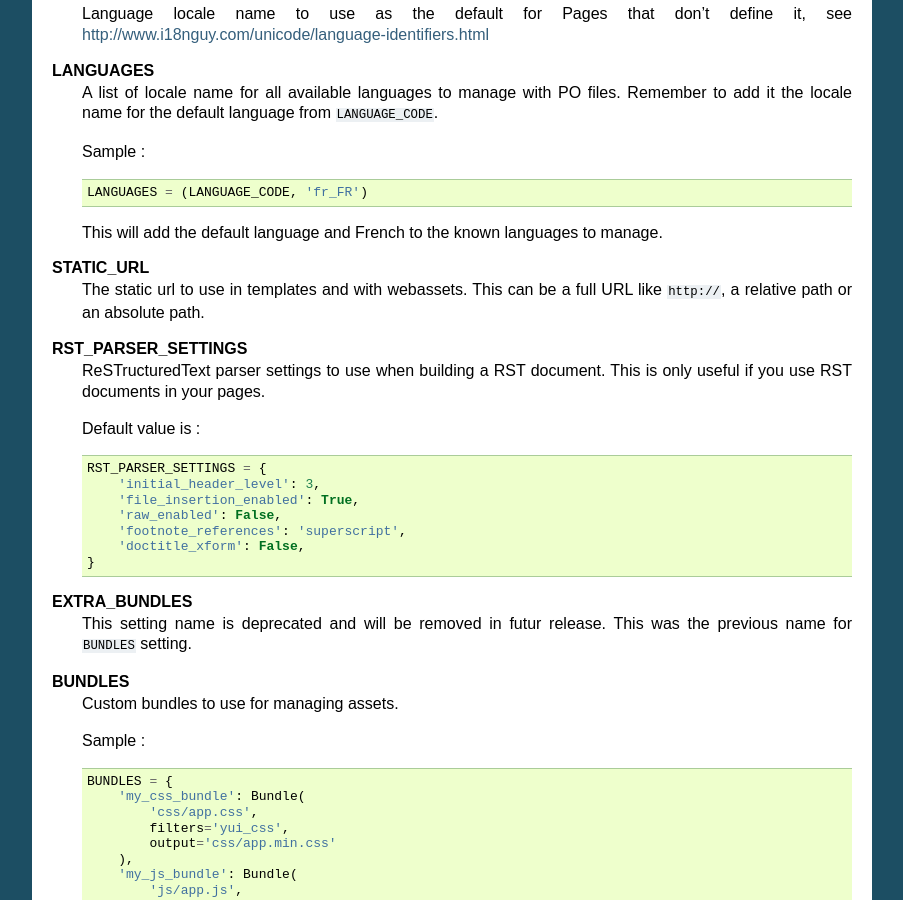
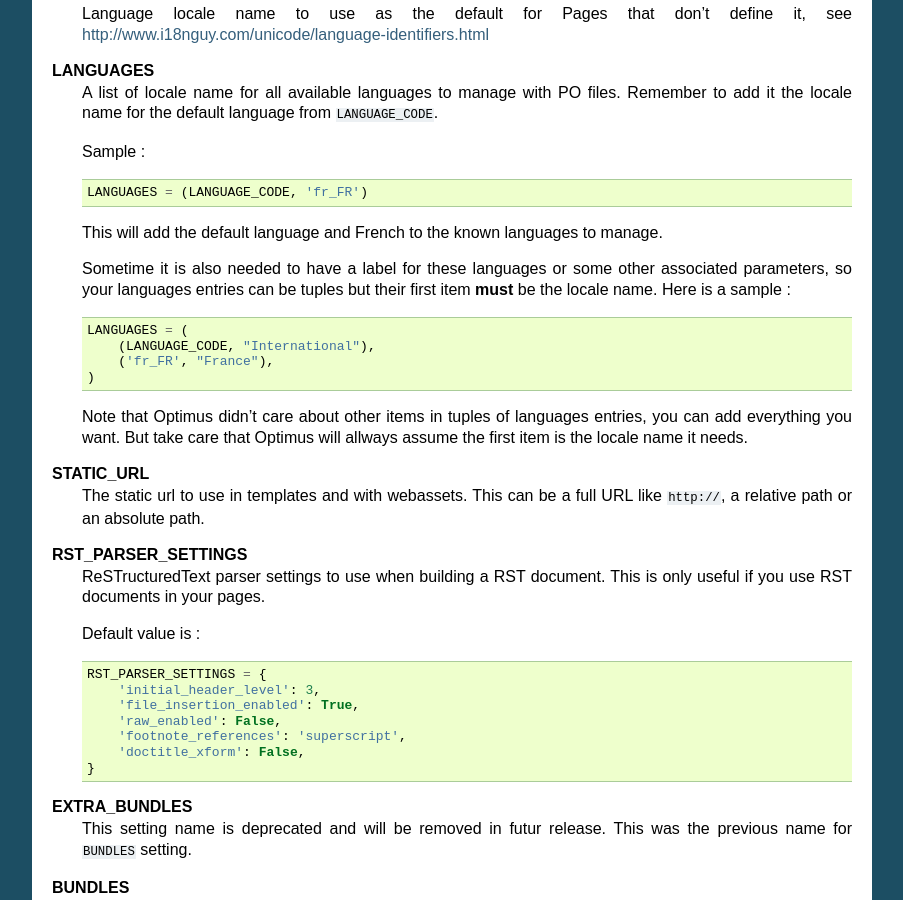
Before and after one commit to sveetch/Optimus, a Sphinx documentation site: the page built from docs/basics.rst, in a window 1280 px wide and 900 px high, scrolled down 1359 px. Shown: the whole window, without its empty margins (198-1101 px from the left). Built offline with Sphinx 7.4.7, drawn with Linux system fonts in a browser that asks for light colours.

Commit message:
Add new behavior for settings.LANGUAGES to permit tuples instead of simple locale name

```diff
--- a/docs/basics.rst
+++ b/docs/basics.rst
@@ -62,6 +62,16 @@ Below is a list of all available settings, but not all are created in the settin
         LANGUAGES = (LANGUAGE_CODE, 'fr_FR')
 
     This will add the default language and French to the known languages to manage.
+
+    Sometime it is also needed to have a label for these languages or some other associated parameters, so your languages entries can be tuples but their first item **must** be the locale name. Here is a sample : ::
+
+        LANGUAGES = (
+            (LANGUAGE_CODE, "International"),
+            ('fr_FR', "France"),
+        )
+
+    Note that Optimus didn't care about other items in tuples of languages entries, you can add everything you want. But take care that Optimus will allways assume the first item is the locale name it needs.
+
 **STATIC_URL**
     The static url to use in templates and with webassets. This can be a full URL like ``http://``, a relative path or an absolute path.
 **RST_PARSER_SETTINGS**
--- a/docs/usage.rst
+++ b/docs/usage.rst
@@ -87,7 +87,9 @@ On a new project you have to initialize the catalog template (the source used to
 
     optimus po --init
 
-This command will extract translation strings from your templates (and other files in your sources directory if needed) and put them in catalog templates, then after translation catalogs will be created from the template for each knowed languages.
+This will extract translation strings from your templates (and other files in your sources directory if needed) and put them in catalog templates, then after translation catalogs will be created from the template for each knowed languages.
+
+This command is safe for existing translations, if a translation catalogs allready exists, it will not be overwrited. Only non existing translation catalogs will be created.
 
 Now open your catalog files (``*.PO``) edit them to fill the translations for your languages, then compile them (see `Compilation`_).
 
```
Also changed, not shown: 1 other file.
